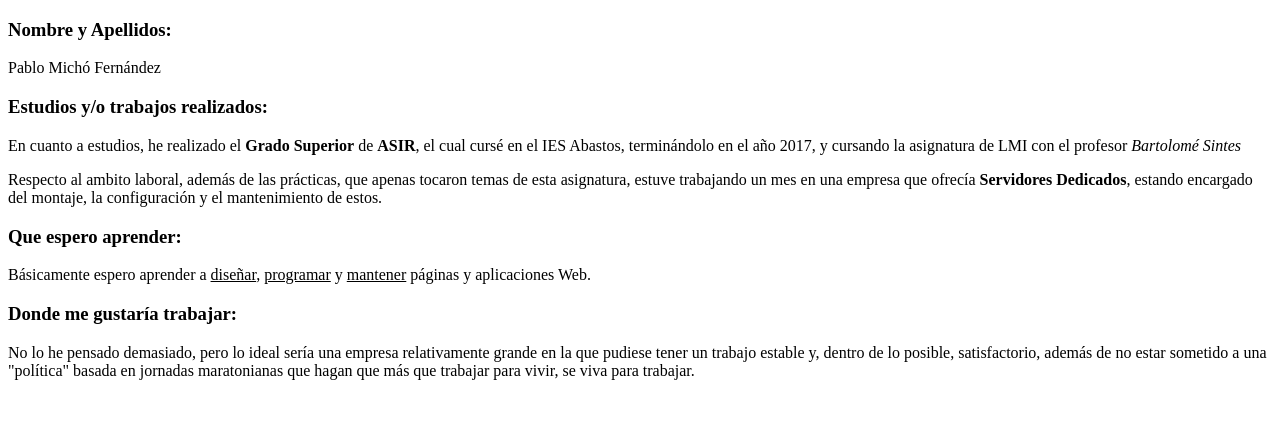
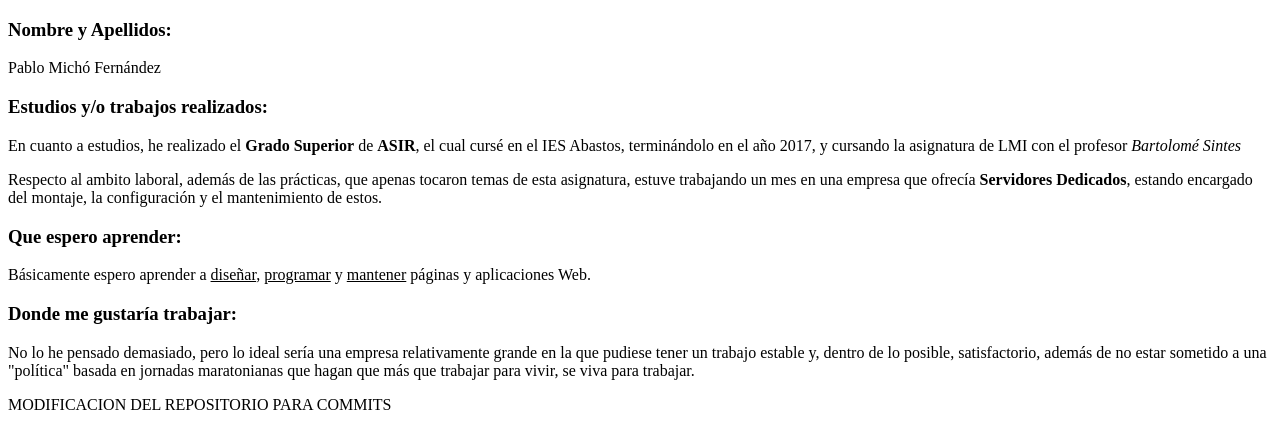
Before and after one commit to PabloMicho/test-01, a plain HTML site: page index.html in a window 1280 px wide. Drawn offline with Linux system fonts and the light colour scheme.

Commit message:
añado cambio

```diff
--- a/index.html
+++ b/index.html
@@ -30,6 +30,7 @@
             una "política" basada en jornadas maratonianas que hagan que más que
             trabajar para vivir, se viva para trabajar.
         </P>
+        <p>MODIFICACION DEL REPOSITORIO PARA COMMITS</p>
     </body>
 
 </html>
```
